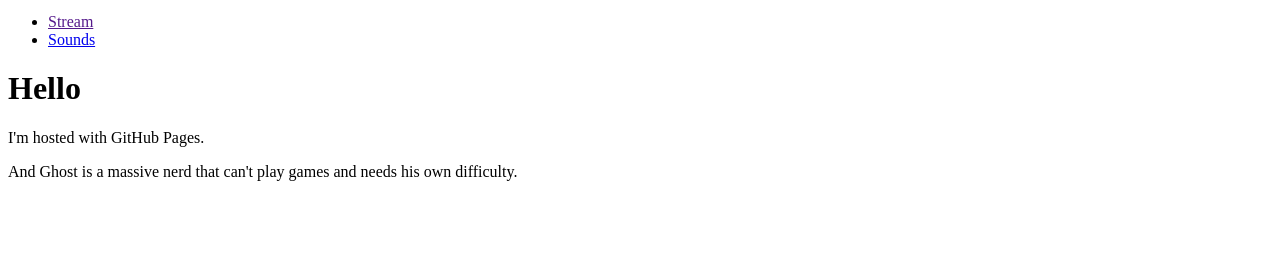
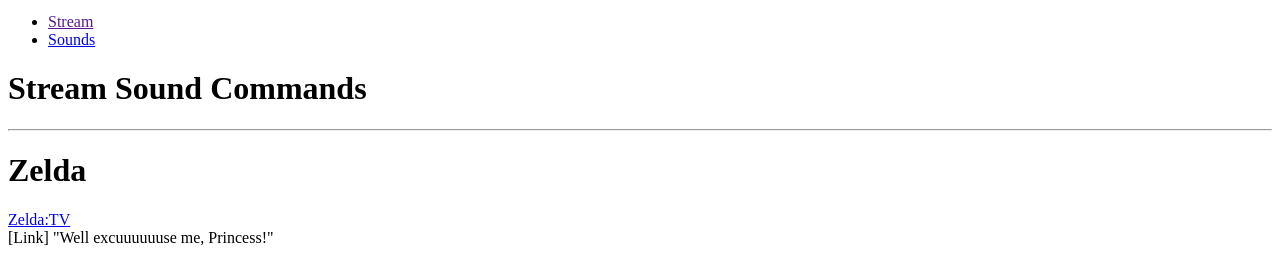
Before and after one commit to scaredtodeaf/scaredtodeaf.github.io, a plain HTML site: page index.html in a window 1280 px wide. Shown: the part 935-1190 px from the top of the page. Before the commit the page ends 1132 px from the top, so only its background shows below. Drawn offline with Linux system fonts and the light colour scheme.

Commit message:
Updating with Javascript hiding -  and working more on the quotes

```diff
--- a/index.html
+++ b/index.html
@@ -24,8 +24,16 @@
 		</nav>
 	</header>
 	<main>
-<h1>Hello</h1>
-<p>I'm hosted with GitHub Pages.</p>
-<p> And Ghost is a massive nerd that can't play games and needs his own difficulty.</p>
-</body>
+	<body>
+			<h1>Stream Sound Commands</h1>
+			<hr />
+			<h1>Zelda</h1>
+			<div class="sfx"><a href="#" onclick="toggle_visibility('Zelda:TV');">Zelda:TV</a>
+				<div id="Zelda:TV">
+					<div name="!excuseme">[Link] "Well excuuuuuuse me, Princess!"</div>
+				</div>
+			</div>
+			<div class="sfx" name="Zelda:Faces of Evil">
+		<script src="scripts.js"></script>
+	</body>
 </html>
--- /dev/null
+++ b/scripts.js
@@ -0,0 +1,7 @@
+function toggle_visibility(id) {
+    var e = document.getElementById(id);
+    if(e.style.display == 'block')
+       e.style.display = 'none';
+    else
+       e.style.display = 'block';
+ }
```
